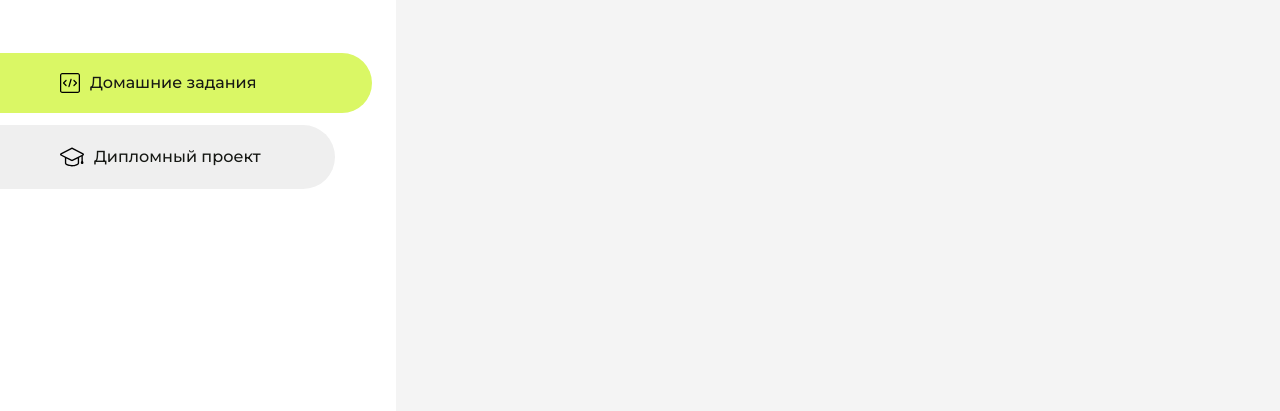
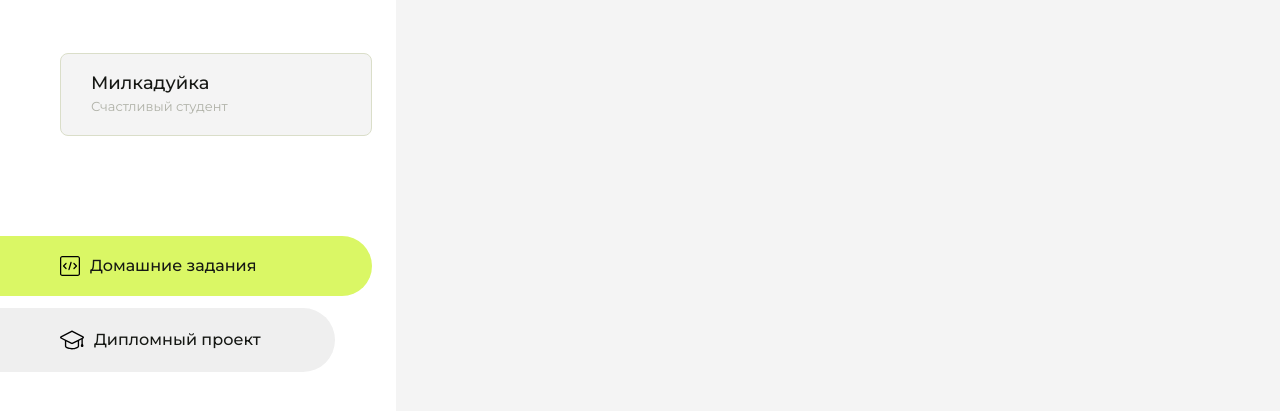
Before and after one commit to mistrik08/homework2, a plain HTML site: page index.html in a window 1280 px wide. Shown: the part 283-694 px from the top of the page. Drawn offline with Linux system fonts and the light colour scheme.

Commit message:
Update index.html

```diff
--- a/index.html
+++ b/index.html
@@ -44,6 +44,10 @@
             </div>
             <div class="sidebar__user">
                 <div class="sidebar__name">Влад Мистриков</div>
+                <div class="sidebar__text">Счастливый студент</div>
+            </div>
+            <div class="sidebar__user">
+                <div class="sidebar__name">Милкадуйка</div>
                 <div class="sidebar__text">Счастливый студент</div>
             </div>
             <div class="sidebar__tabs">
```
